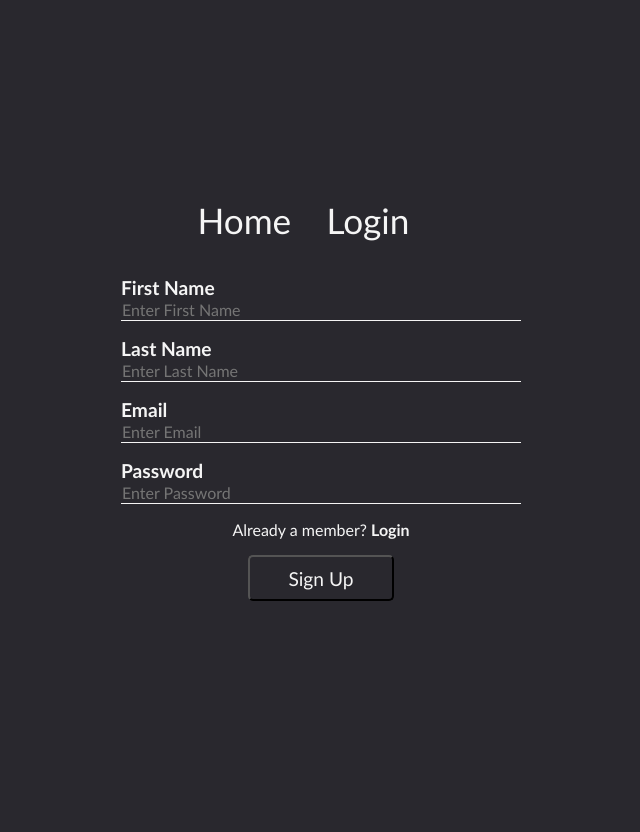
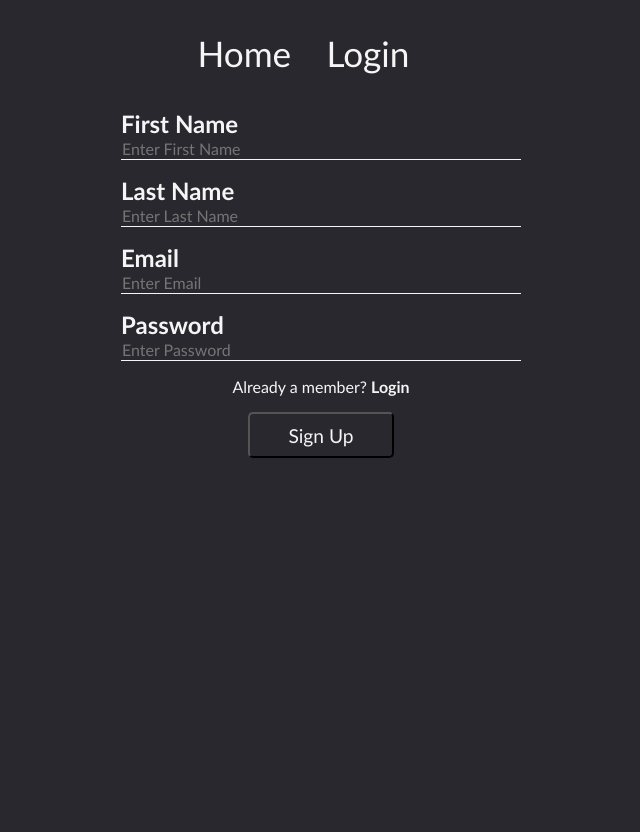
Before and after one commit to SYSC3010-W24/sysc3010-project-l1-g8, a Flask app: page /signup in a window 1280 px wide. Shown: the whole page, without its empty margins (319-959 px from the left). Before the commit the page ends 601 px from the top, so only its background shows below. Run offline with Flask 3, Linux system fonts and the light colour scheme; parts of the project's set-up code (start-up, migrations or seed data) failed here and were passed over.

Commit message:
refactor: Update font size and margin width for auth pages

```diff
--- a/web-app/static/auth.css
+++ b/web-app/static/auth.css
@@ -1,10 +1,10 @@
 html,
 body {
   height: 100%;
-  margin: 0;
+  margin: 1em 0 0 0;
   display: flex;
   justify-content: center;
-  align-items: center;
+  align-items: flex-start;
 }
 
 .form-box {
@@ -12,11 +12,12 @@ body {
   flex-direction: column;
   justify-content: center;
   width: 400px;
+  flex: 1;
 }
 
 label {
   color: #f5f5f5;
-  font-size: 1.2em;
+  font-size: 1.5em;
 }
 
 input {
```
